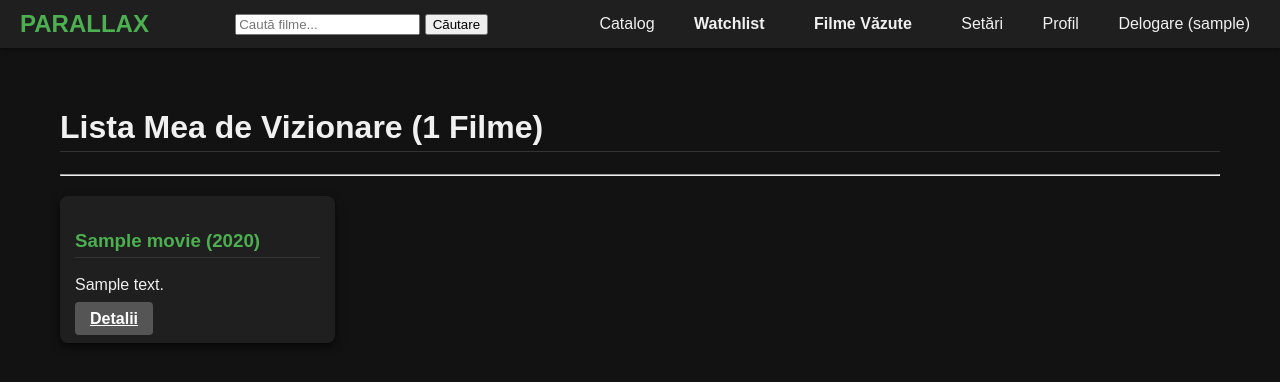
After one commit to raavar/Parallax-Movie-Universe, a Flask app: page /watchlist in a window 1280 px wide. The commit adds this page. Shown: the top 382 px of the page. Run offline with Flask 3, Linux system fonts and the light colour scheme; a user stored in the database is signed in; tables that the repository leaves empty hold one stand-in row (values such as "Sample post").

Commit message:
Added watchlist and seenlist. Needs improvment on frontend

```diff
--- a/app/routes.py
+++ b/app/routes.py
@@ -305,28 +305,33 @@ def rate_movie(movie_id):
         flash('Please provide a valid rating between 1 and 10.', 'danger')
         return redirect(url_for('movie_details', movie_id=movie_id))
 
-    # Verify if there is already a rating by the user for this movie
+    # Verifică dacă rating-ul există deja
     rating = Rating.query.filter_by(user_id=current_user.id, movie_id=movie_id).first()
+    movie = Movie.query.get_or_404(movie_id) # Preluăm filmul pentru mesaje
 
     if rating:
-        # Update existing rating
+        # Actualizează rating-ul existent
         rating.score = score
-
-        # Commit the changes to the database
-        database.session.commit()
-
-        # Inform the user of the update
-        flash(f'Updated your rating for "{rating.movie.title}" to {score}.', 'success')
+        flash(f'Updated your rating for "{movie.title}" to {score}.', 'success')
     else:
-        # Create a new rating
+        # Creează un rating nou
         new_rating = Rating(user_id=current_user.id, movie_id=movie_id, score=score)
         database.session.add(new_rating)
+        flash(f'You rated "{movie.title}" with a score of {score}.', 'success')
 
-        # Commit the new rating to the database
-        database.session.commit()
+    # --- LOGICA CRITICĂ: Asigură-te că filmul este marcat ca văzut ---
+    seen_entry = SeenList.query.filter_by(user_id=current_user.id, movie_id=movie_id).first()
 
-        # Inform the user of the new rating
-        flash(f'You rated "{new_rating.movie.title}" with a score of {score}.', 'success')
+    if not seen_entry:
+        # Adaugă filmul în SeenList, deoarece a primit un rating
+        new_seen_entry = SeenList(user_id=current_user.id, movie_id=movie_id)
+        database.session.add(new_seen_entry)
+
+        # Opțional: șterge-l din ToWatchList dacă a fost adăugat
+        ToWatchList.query.filter_by(user_id=current_user.id, movie_id=movie_id).delete()
+
+    # Commit final al tuturor schimbărilor (rating, seenlist, towatchlist)
+    database.session.commit()
 
     # Redirect back to the movie details page
     return redirect(url_for('movie_details', movie_id=movie_id))
@@ -505,3 +510,43 @@ def settings():
                            title='Setări Cont',
                            profile_form=profile_form,
                            password_form=password_form)
+
+@app.route("/watchlist")
+@login_required
+def watchlist():
+    # Preia toate intrările din ToWatchList pentru utilizatorul curent
+    watchlist_items = ToWatchList.query.filter_by(user_id=current_user.id).all()
+
+    # Extrage obiectele Movie asociate
+    movies = [item.movie for item in watchlist_items]
+
+    # Sortare (opțional, poți adăuga sortare/paginare complexă aici)
+    # Deocamdată, le afișăm în ordinea în care au fost adăugate (sau după ID-ul filmului)
+
+    return render_template('watchlist.html',
+                           title='Lista Mea de Vizionare',
+                           movies=movies)
+
+## --- Rută: Filme Văzute și Rating-uri ---
+
+@app.route("/seen_list")
+@login_required
+def seen_list():
+    # Preia toate rating-urile oferite de utilizatorul curent
+    # Folosim .all() pentru a obține toate obiectele Rating
+    ratings = Rating.query.filter_by(user_id=current_user.id).order_by(Rating.timestamp.desc()).all()
+
+    # ratings_data va conține (obiectul Movie, rating-ul dat)
+    seen_movies_data = []
+    for rating in ratings:
+        # Asumăm că modelul Rating are o relație 'movie' care returnează obiectul Movie
+        if rating.movie:
+            seen_movies_data.append({
+                'movie': rating.movie,
+                'score': rating.score,
+                'rating_id': rating.id
+            })
+
+    return render_template('seen_list.html',
+                           title='Filme Văzute și Evaluările Mele',
+                           seen_movies=seen_movies_data)
--- a/app/templates/base.html
+++ b/app/templates/base.html
@@ -31,6 +31,13 @@
                 <a href="{{ url_for('catalog') }}">Catalog</a>
 
                 {% if current_user.is_authenticated %}
+                    <a class="nav-item nav-link btn btn-warning me-2" href="{{ url_for('watchlist') }}">
+                        <i class="fas fa-list-alt"></i> Watchlist
+                    </a>
+
+                    <a class="nav-item nav-link btn btn-info me-2" href="{{ url_for('seen_list') }}">
+                        <i class="fas fa-star"></i> Filme Văzute
+                    </a>
                     <a href="{{ url_for('settings') }}">Setări</a>
                     <a href="{{ url_for('user_profile', user_id=current_user.id) }}">Profil</a>
                     <a href="{{ url_for('logout') }}">Delogare ({{ current_user.username }})</a>
--- /dev/null
+++ b/app/templates/watchlist.html
@@ -0,0 +1,25 @@
+{% extends "base.html" %}
+{% block title %}Lista Mea de Vizionare{% endblock %}
+
+{% block content %}
+    <div class="container my-5">
+        <h1>Lista Mea de Vizionare ({{ movies|length }} Filme)</h1>
+        <hr>
+
+        {% if movies %}
+            <div class="movie-list-grid">
+                {% for movie in movies %}
+                    <div class="movie-card">
+                        <h3><a href="{{ url_for('movie_details', movie_id=movie.id) }}">{{ movie.title }} ({{ movie.release_year }})</a></h3>
+                        <p class="description">{{ movie.description[:100] }}{% if movie.description|length > 100 %}...{% endif %}</p>
+                        <a href="{{ url_for('movie_details', movie_id=movie.id) }}" class="btn btn-secondary">Detalii</a>
+
+                        {# Aici ai putea adăuga un buton de ștergere din Watchlist #}
+                    </div>
+                {% endfor %}
+            </div>
+        {% else %}
+            <p class="alert alert-info">Lista ta de vizionare este goală. Adaugă câteva filme!</p>
+        {% endif %}
+    </div>
+{% endblock %}
```
Also changed, not shown: app/templates/seen_list.html (added, +41 -0 lines).
